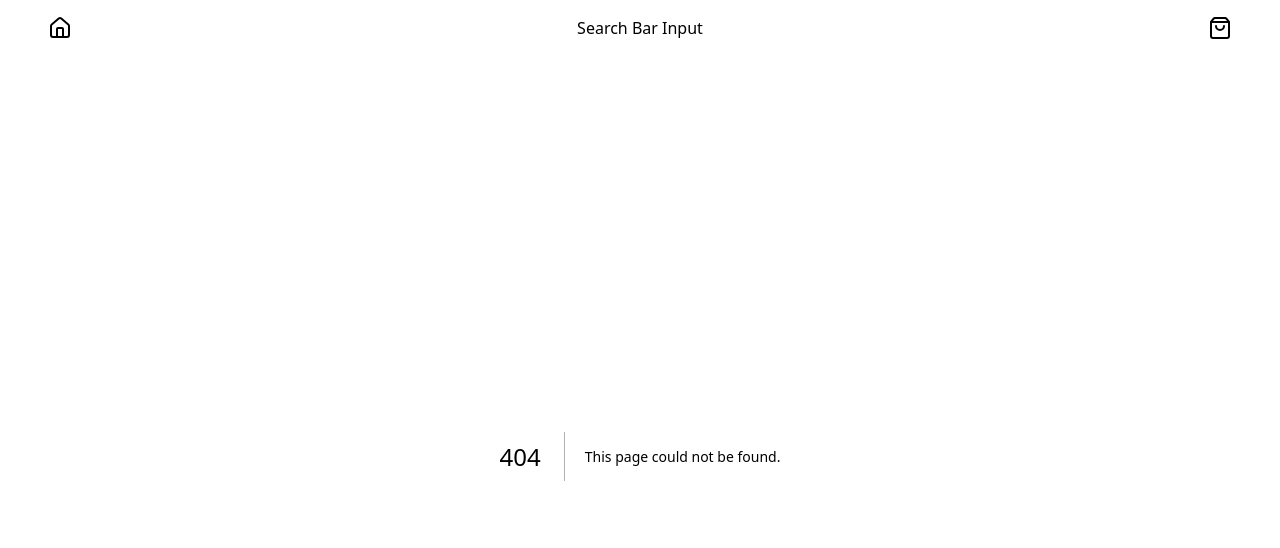
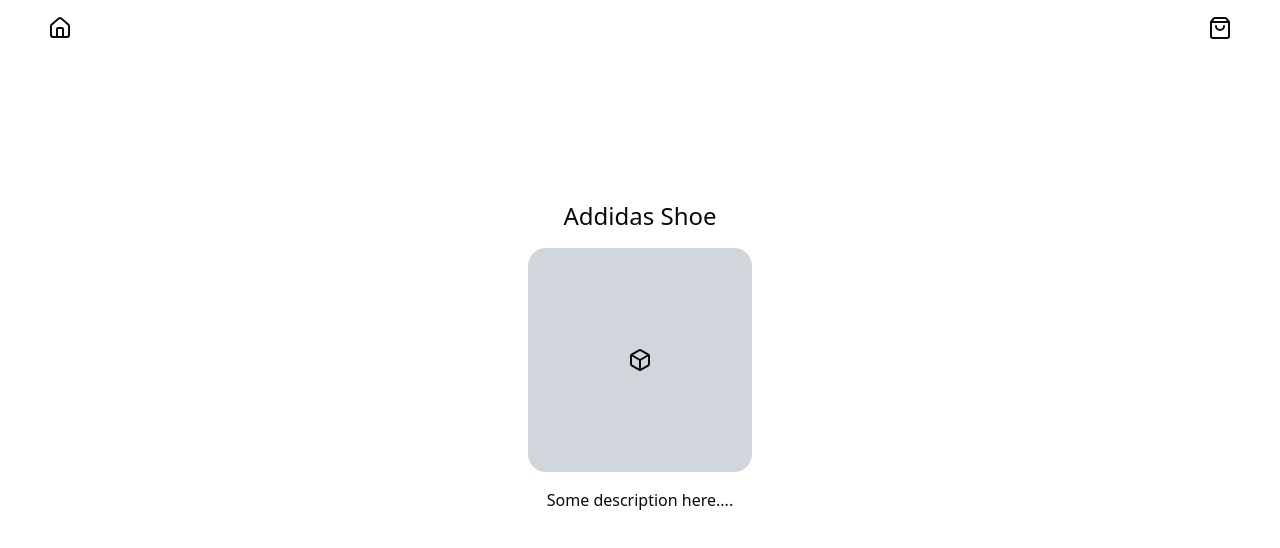
Before and after one commit to aimank2/fe-task, a Next.js app: page /product/1 in a window 1280 px wide. Before the commit this address had no page. Shown: the top 548 px of the page. Built offline with nearby package versions, Linux system fonts and the light colour scheme.

Commit message:
Refactor to make it SSG

```diff
--- a/app/page.tsx
+++ b/app/page.tsx
@@ -1,45 +1,15 @@
-"use client";
-import Filters from "@/components/Filters";
-import ProductCard from "@/components/product-card";
+import Home from "@/components/home-page";
 import { getProducts } from "@/lib/products";
-import { useMemo, useState } from "react";
 
-export default function Home() {
+export default function Page() {
   const products = getProducts();
-  const [category, setCategory] = useState("All");
-  const [priceRange, setPriceRange] = useState("All");
-  const filteredProducts = useMemo(() => {
-    return products.filter((p) => {
-      if (category != "All" && p.category != category) return false;
-      if (priceRange != "All" && priceRange === "<100" && p.price >= 100)
-        return false;
-      if (priceRange != "All" && priceRange === ">500" && p.price <= 500)
-        return false;
-      if (
-        priceRange != "All" &&
-        priceRange === "100-500" &&
-        (p.price <= 100 || p.price >= 500)
-      )
-        return false;
-      return true;
-    });
-  }, [category, products, priceRange]);
+
   return (
     <main className="mx-auto p-8 container">
       <div className="flex justify-center items-center my-8">
         <h1 className="text-4xl bold"> Welcome to my store FET</h1>
       </div>
-      <Filters
-        setCategory={setCategory}
-        category={category}
-        priceRange={priceRange}
-        setPriceRange={setPriceRange}
-      />
-      <div className="flex flex-wrap gap-4">
-        {filteredProducts?.map((product) => (
-          <ProductCard key={product.id} product={product} />
-        ))}
-      </div>
+      <Home products={products} />
     </main>
   );
 }
--- /dev/null
+++ b/app/product/[id]/page.tsx
@@ -0,0 +1,29 @@
+import { PRODUCTS } from "@/lib/products";
+import { Box } from "lucide-react";
+import Image from "next/image";
+export const dynamic = "force-static";
+
+export async function generateStaticParams() {
+  return PRODUCTS.map((p) => ({ id: p.id }));
+}
+async function page({ params }: { params: Promise<{ id: string }> }) {
+  const { id } = await params;
+  const p = PRODUCTS.find((p) => p.id === id);
+  return (
+    <div className="flex flex-col items-center gap-4 mt-28 p-8">
+      <h1 className="text-2xl capitalize bold">{p?.name}</h1>
+      <div className="bg- bg-gray-300 rounded-2xl size-56">
+        {p?.image ? (
+          <Image src={p?.image} fill alt={p?.name} />
+        ) : (
+          <div className="flex justify-center items-center w-full h-full">
+            <Box />
+          </div>
+        )}
+      </div>
+      <p>{p?.description}</p>
+    </div>
+  );
+}
+
+export default page;
--- /dev/null
+++ b/components/home-page.tsx
@@ -0,0 +1,41 @@
+"use client";
+import Filters from "@/components/Filters";
+import ProductCard from "@/components/product-card";
+import { Product } from "@/types";
+import { useMemo, useState } from "react";
+
+export default function Home({ products }: { products: Product[] }) {
+  const [category, setCategory] = useState("All");
+  const [priceRange, setPriceRange] = useState("All");
+  const filteredProducts = useMemo(() => {
+    return products.filter((p) => {
+      if (category != "All" && p.category != category) return false;
+      if (priceRange != "All" && priceRange === "<100" && p.price >= 100)
+        return false;
+      if (priceRange != "All" && priceRange === ">500" && p.price <= 500)
+        return false;
+      if (
+        priceRange != "All" &&
+        priceRange === "100-500" &&
+        (p.price <= 100 || p.price >= 500)
+      )
+        return false;
+      return true;
+    });
+  }, [category, products, priceRange]);
+  return (
+    <>
+      <Filters
+        setCategory={setCategory}
+        category={category}
+        priceRange={priceRange}
+        setPriceRange={setPriceRange}
+      />
+      <div className="flex flex-wrap gap-4">
+        {filteredProducts?.map((product) => (
+          <ProductCard key={product.id} product={product} />
+        ))}
+      </div>
+    </>
+  );
+}
--- a/components/navbar.tsx
+++ b/components/navbar.tsx
@@ -12,7 +12,6 @@
       <Link href={"/"}>
         <Home />
       </Link>
-      <div>Search Bar Input</div>
       <Sheet>
         <SheetTrigger className="relative">
           <ShoppingBag />
--- a/components/product-card.tsx
+++ b/components/product-card.tsx
@@ -4,6 +4,7 @@
 import Image from "next/image";
 import { Button } from "./ui/button";
 import { useCart } from "@/context/cart-context";
+import Link from "next/link";
 type ProductCardProps = {
   product: Product;
 };
@@ -13,7 +14,7 @@
 
   return (
     <div className="flex flex-col gap-4 bg-gray-300 p-4 rounded-xl w-56 h-96">
-      <div className="flex-1 min-h-72">
+      <Link href={`/product/${product.id}`} className="flex-1 min-h-72">
         {product?.image ? (
           <Image src={product?.image} fill alt={product?.name} />
         ) : (
@@ -21,7 +22,7 @@
             <Box />
           </div>
         )}
-      </div>
+      </Link>
       <div className="flex flex-row justify-between gap-2">
         <Button
           onClick={() => {
```
